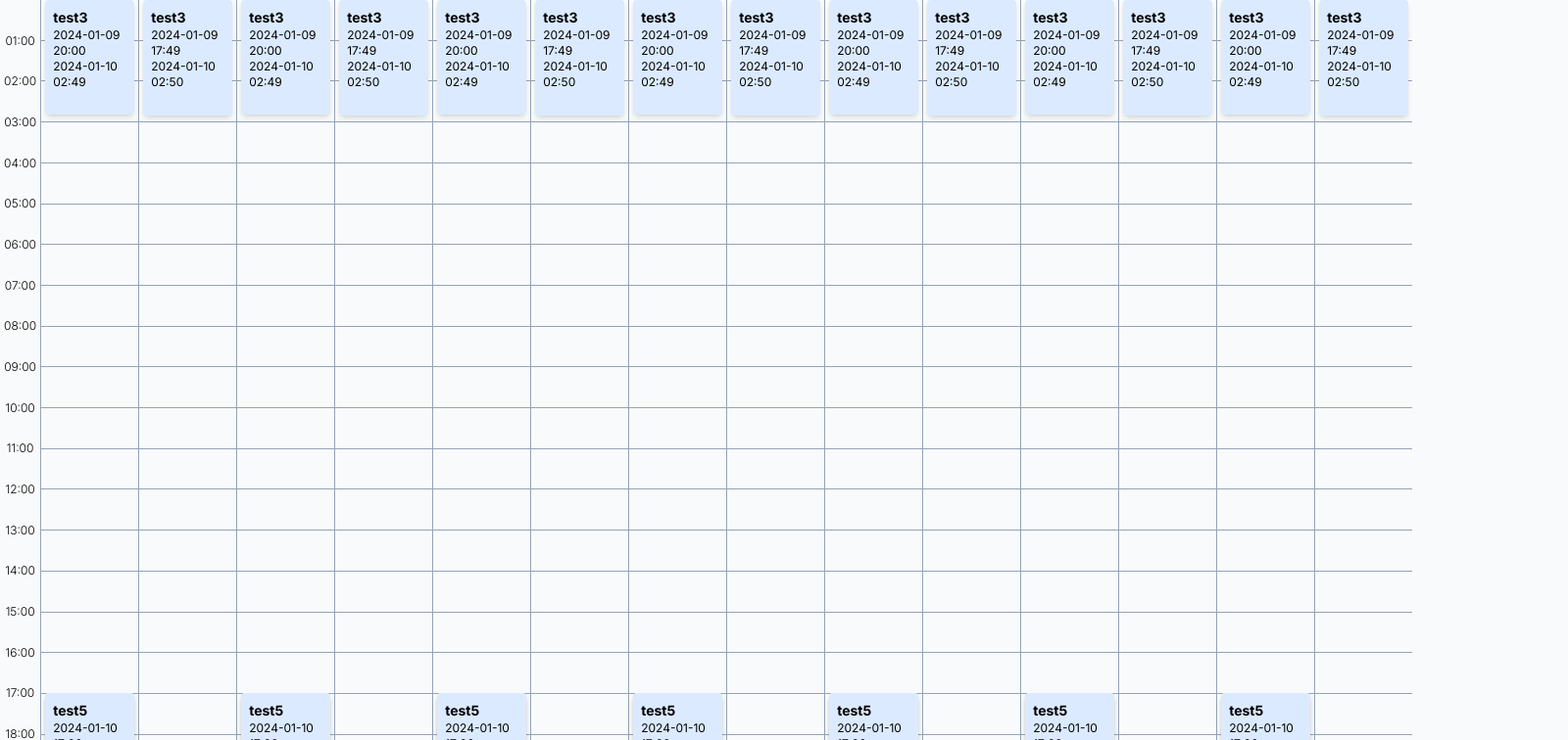
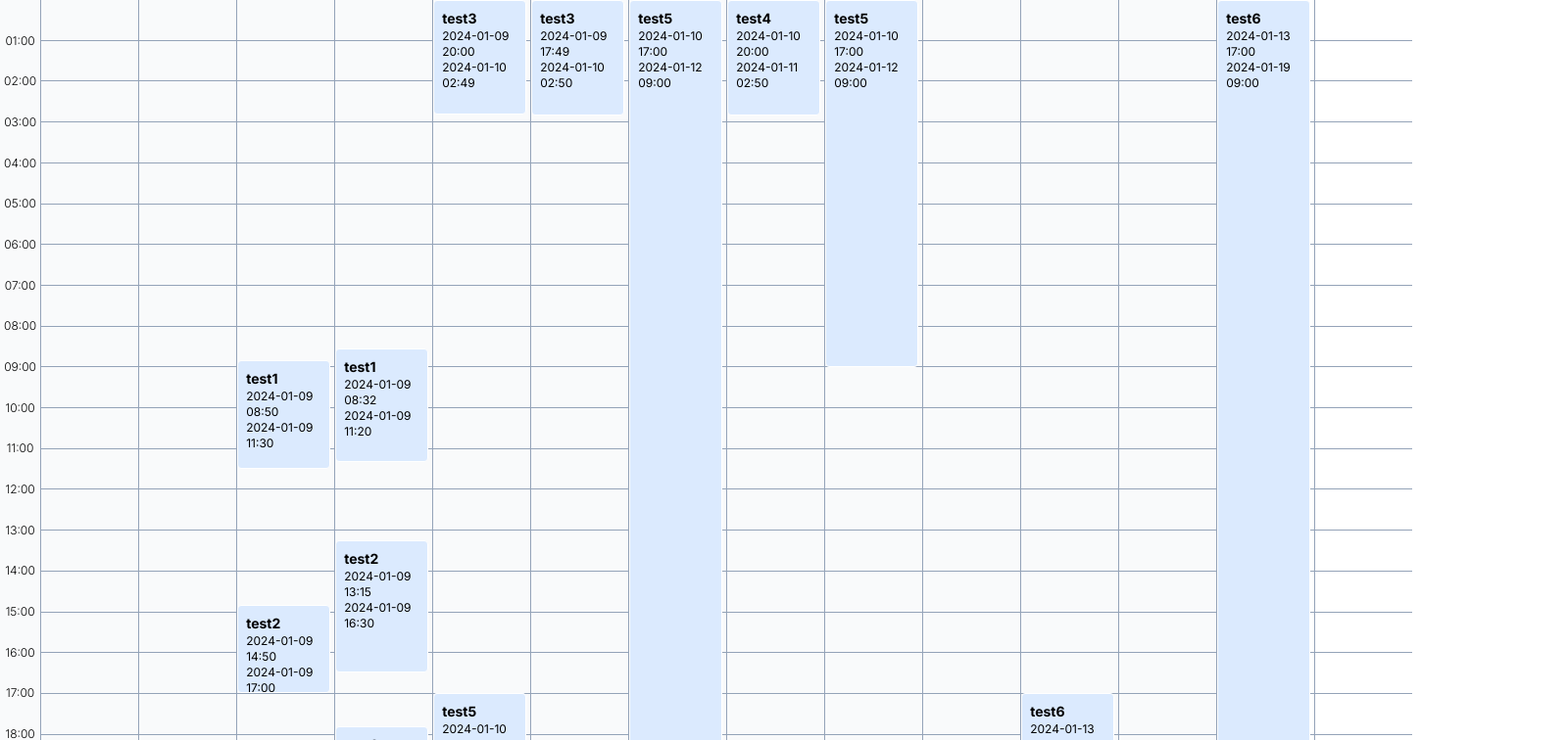
Before and after one commit to lightbluepoppy/expeditask-next, a Next.js app: page /calendar/week in a window 1280 px wide. Shown: the top 756 px of the page at 98% size, 1600 px wide, since content can reach past the window. Built offline with nearby package versions, Linux system fonts and the light colour scheme.

Commit message:
feat: :sparkles: apply weekly view from an array of DailyEventColumns

```diff
--- a/src/components/Calendar/Events.tsx
+++ b/src/components/Calendar/Events.tsx
@@ -1,75 +1,99 @@
-import { EventProps } from "src/types"
+import { useMemo } from "react"
+import { TimeType, EventProps } from "src/types"
 import { localeTime, localeDate } from "src/utils/locale"
-import { useSelectedDateStore } from "src/store/useSelectedDateStore"
+import { CalendarEvent } from "src/types"
 
-export const Events: React.FC<EventProps> = ({ events, type }) => {
-  const timeKey = type === "scheduled" ? "scheduled" : "recorded"
+export const Events: React.FC<EventProps> = ({ date: selectedDate, events, type }) => {
+  const eventKey = type === "scheduled" ? "scheduled" : "recorded"
+  const eventProperty = (timeType: TimeType) =>
+    (timeType === "start"
+      ? `${eventKey}StartTime`
+      : `${eventKey}EndTime`) as keyof CalendarEvent
 
-  const selectedDate = useSelectedDateStore((state) => state.selectedDate)
   const targetDate = selectedDate.getDate()
 
   const filteredEvents = events.filter((event) => {
-    const eventStartDate = new Date(event.scheduledStartTime).getDate()
-    const eventEndDate = new Date(event.scheduledEndTime).getDate()
+    const eventStartDate = new Date(event[eventProperty("start")]).getDate()
+    const eventEndDate = new Date(event[eventProperty("end")]).getDate()
+
+    const isOneDayEventComponent =
+      targetDate === eventStartDate && targetDate === eventEndDate
+    const isMultipleDayEventFirstComponent =
+      targetDate === eventStartDate && targetDate < eventEndDate
+    const isMultipleDayEventMiddleComponent =
+      targetDate > eventStartDate && targetDate < eventEndDate
+    const isMultipleDayEventLastComponent =
+      targetDate > eventStartDate && targetDate === eventEndDate
 
     return (
-      eventStartDate === targetDate ||
-      (eventStartDate < targetDate && eventEndDate === targetDate) ||
-      (eventStartDate < targetDate && eventEndDate > targetDate)
+      isOneDayEventComponent ||
+      isMultipleDayEventFirstComponent ||
+      isMultipleDayEventMiddleComponent ||
+      isMultipleDayEventLastComponent
     )
   })
 
-  return filteredEvents.map((event) => {
-    const startTime = new Date(event[`${timeKey}StartTime`])
-    const endTime = new Date(event[`${timeKey}EndTime`])
+  const eventComponentInfo = (event: CalendarEvent) => {
+    const eventStartTime = new Date(event[eventProperty("start")])
+    const eventEndTime = new Date(event[eventProperty("end")])
+    const startTimeDate = eventStartTime.getDate()
+    const endTimeDate = eventEndTime.getDate()
 
     // express Date object as maximum 1440 minutes and
     // calculate the ratio
-    let top = ((startTime.getHours() * 60 + startTime.getMinutes()) / (60 * 24)) * 100
-    let height = ((endTime.getTime() - startTime.getTime()) / (1000 * 60 * 60 * 24)) * 100 // milliseconds * seconds * minutes * hour
-    const bottom = ((endTime.getHours() * 60 + endTime.getMinutes()) / (60 * 24)) * 100
+    let top =
+      ((eventStartTime.getHours() * 60 + eventStartTime.getMinutes()) / (60 * 24)) * 100
+    let height =
+      ((eventEndTime.getTime() - eventStartTime.getTime()) / (1000 * 60 * 60 * 24)) * 100 // milliseconds * seconds * minutes * hour
+    let bottom =
+      ((eventEndTime.getHours() * 60 + eventEndTime.getMinutes()) / (60 * 24)) * 100
 
-    const timeDifference = endTime.getDate() - startTime.getDate()
+    const dateDifference = endTimeDate - startTimeDate
 
-    // clip bottom of the events whose dates past midnight
-    // that last across more than two days
-    if (timeDifference >= 1) {
-      height = height - bottom - (timeDifference - 1) * 100
+    // clip bottom of the event component whose dates past midnight
+    // that last for more than two days
+    if (dateDifference >= 1) {
+      height = height - (bottom + (dateDifference - 1) * 100)
     }
 
-    // events that last for more than two days
-    // must be spread from the top to bottom
-    // it is between start and end
-    if (
-      timeDifference > 1 &&
-      startTime.getDate() < targetDate &&
-      endTime.getDate() > targetDate
-    ) {
+    // the event component that is in between the start and
+    // end date, therefore spread across the top to bottom
+    if (dateDifference > 1 && targetDate > startTimeDate && endTimeDate > targetDate) {
       top = 0
       height = 100
     }
 
-    // put the clipped events at the top of the next day
+    // put the clipped event component at the top of
+    // the end day
     if (
-      endTime.getDate() === selectedDate.getDate() &&
-      startTime.getDate() < selectedDate.getDate()
+      selectedDate.getDate() === endTimeDate &&
+      startTimeDate < selectedDate.getDate()
     ) {
       top = 0
       height = bottom
     }
 
+    return { eventStartTime, eventEndTime, top, height }
+  }
+
+  return filteredEvents.map((event) => {
+    const { eventStartTime, eventEndTime, top, height } = useMemo(
+      () => eventComponentInfo(event),
+      [events],
+    )
+
     return (
       <div
         key={event.id}
-        className="absolute w-full px-1"
+        className="absolute w-full pr-1"
         style={{ top: `${top}%`, height: `${height}%` }}
       >
-        <div className="h-full overflow-hidden rounded bg-blue-100 p-2 shadow-md">
+        <div className="outline-solid h-full overflow-hidden rounded border-[1px] border-white bg-blue-100 p-2">
           <h3 className="text-sm font-bold">{event.title}</h3>
-          <p className="text-xs">{localeDate(startTime)}</p>
-          <p className="text-xs">{localeTime(startTime)}</p>
-          <p className="text-xs">{localeDate(endTime)}</p>
-          <p className="text-xs">{localeTime(endTime)}</p>
+          <p className="text-xs">{localeDate(eventStartTime)}</p>
+          <p className="text-xs">{localeTime(eventStartTime)}</p>
+          <p className="text-xs">{localeDate(eventEndTime)}</p>
+          <p className="text-xs">{localeTime(eventEndTime)}</p>
         </div>
       </div>
     )
--- a/src/components/Calendar/day/DailyEventColumn.tsx
+++ b/src/components/Calendar/day/DailyEventColumn.tsx
@@ -1,36 +1,23 @@
 "use client"
-import { useState } from "react"
 import { Events } from "src/components/Calendar/Events"
 import { HourGrid } from "src/components/Calendar/HourGrid"
 import { localeDate } from "src/utils/locale"
 import { events } from "src/utils/sampleEvents"
-import { Props, EventType } from "src/types"
-import { useSelectedDateStore } from "src/store/useSelectedDateStore"
+import { EventType, DailyEventColumProp } from "src/types"
 
-export const DailyEventColumn: React.FC = () => {
-  const selectedDate = useSelectedDateStore((state) => state.selectedDate)
-
-  const DailyEventColumnWrapper: React.FC<Props> = ({ children }) => {
-    return (
-      <div className="relative flex w-[100px] flex-col justify-evenly border-l border-slate-400">
-        <HourGrid />
-        {children}
-      </div>
-    )
-  }
-
-  const DailyColumn = () => {
+export const DailyEventColumn: React.FC<DailyEventColumProp> = ({
+  date: selectedDate,
+}) => {
   const types: EventType[] = ["scheduled", "recorded"]
 
   return (
     <div className="flex" id={localeDate(selectedDate)} key={localeDate(selectedDate)}>
       {types.map((type) => (
-          <DailyEventColumnWrapper key={type}>
-            <Events events={events} type={type} />
-          </DailyEventColumnWrapper>
+        <div className="relative flex w-[100px] flex-col justify-evenly border-l border-slate-400">
+          <HourGrid />
+          <Events date={selectedDate} events={events} type={type} />
+        </div>
       ))}
     </div>
   )
 }
-  return <DailyColumn />
-}
--- a/src/components/Calendar/day/DailyView.tsx
+++ b/src/components/Calendar/day/DailyView.tsx
@@ -2,18 +2,17 @@
 import { DailyEventColumn } from "./DailyEventColumn"
 import { HourLabels } from "src/components/Calendar/HourLabels"
 import { DateSwitcher } from "src/components/Calendar/DateSwitcher"
-import { DateContextProvider } from "src/components/Calendar/DateContextProvider"
+import { useSelectedDateStore } from "src/store/useSelectedDateStore"
 
 export const DailyView: React.FC = () => {
+  const selectedDate = useSelectedDateStore((state) => state.selectedDate)
   return (
     <div>
       <div className="relative flex h-[1000px] w-screen flex-row bg-gray-50">
         <HourLabels />
-        <DailyEventColumn />
+        <DailyEventColumn date={selectedDate} />
       </div>
-      <DateContextProvider>
-        <DateSwitcher />
-      </DateContextProvider>
+      <DateSwitcher />
     </div>
   )
 }
--- a/src/components/Calendar/week/WeeklyEventColumns.tsx
+++ b/src/components/Calendar/week/WeeklyEventColumns.tsx
@@ -1,23 +1,15 @@
 "use client"
-import { HourGrid } from "src/components/Calendar/HourGrid"
-import { localeDate } from "src/utils/locale"
-import { Props, EventType } from "src/types"
-import { Events } from "src/components/Calendar/Events"
-import { events } from "src/utils/sampleEvents"
-import { useState } from "react"
+import { useSelectedDateStore } from "src/store/useSelectedDateStore"
+import { DailyEventColumn } from "../day/DailyEventColumn"
 
 const getWeekDates = (inputDate: Date): Date[] => {
-  // 入力された日付の曜日を取得 (0: 日曜日, 1: 月曜日, ..., 6: 土曜日)
   const dayOfWeek = inputDate.getDay()
 
-  // 月曜日から開始するため、入力日から曜日分引く
   const mondayDate = new Date(inputDate)
   mondayDate.setDate(inputDate.getDate() - dayOfWeek + (dayOfWeek === 0 ? -6 : 1))
 
-  // 週の日付を格納する配列を初期化
   const weekDates: Date[] = []
 
-  // 月曜日から日曜日までの日付を配列に追加
   for (let i = 0; i < 7; i++) {
     const currentDate = new Date(mondayDate)
     currentDate.setDate(mondayDate.getDate() + i)
@@ -28,34 +20,13 @@ const getWeekDates = (inputDate: Date): Date[] => {
 }
 
 export const WeeklyEventColumns: React.FC = () => {
-  const DailyEventColumnWrapper = ({ children }: Props) => {
-    return (
-      <div className="relative flex w-[100px] flex-col justify-evenly border-l border-slate-400">
-        <HourGrid />
-        {children}
-      </div>
-    )
-  }
+  const selectedDate = useSelectedDateStore((state) => state.selectedDate)
+  const weekDates = getWeekDates(selectedDate)
 
-  const WeeklyColumn = ({ startDate: initialStartDate = new Date() }) => {
-    const types: EventType[] = ["scheduled", "recorded"]
-    const [startDate, setStartDate] = useState<Date>(initialStartDate)
-    const [weekDates, setWeekDates] = useState<Date[]>(getWeekDates(startDate))
+  const WeeklyColumn = () => {
+    // const [weekDates, setWeekDates] = useState<Date[]>(getWeekDates(startDate))
 
-    const handleDateChange = (newDate: Date) => {
-      setStartDate(newDate)
-      setWeekDates(getWeekDates(newDate))
-    }
-
-    return weekDates.map((date, index) => (
-      <div className="flex" id={localeDate(date)} key={index}>
-        {types.map((type) => (
-          <DailyEventColumnWrapper key={type}>
-            <Events events={events} type={type} />
-          </DailyEventColumnWrapper>
-        ))}
-      </div>
-    ))
+    return weekDates.map((selectedDate) => <DailyEventColumn date={selectedDate} />)
   }
 
   return <WeeklyColumn />
--- a/src/components/Calendar/week/WeeklyView.tsx
+++ b/src/components/Calendar/week/WeeklyView.tsx
@@ -1,23 +1,16 @@
 "use client"
 import { WeeklyEventColumns } from "./WeeklyEventColumns"
+import { HourLabels } from "src/components/Calendar/HourLabels"
+import { DateSwitcher } from "src/components/Calendar/DateSwitcher"
 
 export const WeeklyView: React.FC = () => {
-  const hours: number[] = Array.from({ length: 23 }, (_, i) => i + 1)
-
-  const HourLabels: React.FC = () => (
-    <div className="mx-1 my-2 flex flex-col justify-evenly">
-      {hours.map((hour) => (
-        <div key={hour} className="flex items-center justify-center text-xs font-light">
-          <p>{hour < 10 ? "0" + hour : hour.toString()}:00</p>
-        </div>
-      ))}
-    </div>
-  )
-
   return (
-    <div className="relative flex h-[1000px] w-[1600px] flex-row bg-gray-50">
-      <HourLabels />
-      <WeeklyEventColumns />
+    <div>
+      <div className="relative flex h-[1000px] w-screen flex-row bg-gray-50">
+        <HourLabels />
+        <WeeklyEventColumns />
+      </div>
+      <DateSwitcher />
     </div>
   )
 }
--- a/src/types/index.d.ts
+++ b/src/types/index.d.ts
@@ -41,8 +41,10 @@ export type CalendarEvent = {
 }
 
 export type EventType = "scheduled" | "recorded"
+export type TimeType = "start" | "end"
 
 export type EventProps = {
+  date: Date
   events: CalendarEvent[]
   type: EventType
 }
@@ -50,3 +52,7 @@ export type EventProps = {
 export type Props = {
   children?: React.ReactNode
 }
+
+export type DailyEventColumProp = {
+  date: Date
+}
--- a/src/utils/sampleEvents.ts
+++ b/src/utils/sampleEvents.ts
@@ -39,4 +39,12 @@ export const events = [
     recordedStartTime: "2024-01-10T21:00:00+0000",
     recordedEndTime: "2024-01-10T22:50:00+0000",
   },
+  {
+    id: "test6",
+    title: "test6",
+    scheduledStartTime: "2024-01-13T17:00:00+0000",
+    scheduledEndTime: "2024-01-19T09:00:00+0000",
+    recordedStartTime: "2024-01-10T21:00:00+0000",
+    recordedEndTime: "2024-01-10T22:50:00+0000",
+  },
 ]
```
Also changed, not shown: src/components/Calendar/DateContextProvider.tsx (deleted, +0 -17 lines), src/components/Calendar/day/DailyCalendar.tsx (deleted, +0 -52 lines). Lines whose indentation alone changed are shown as unchanged.
